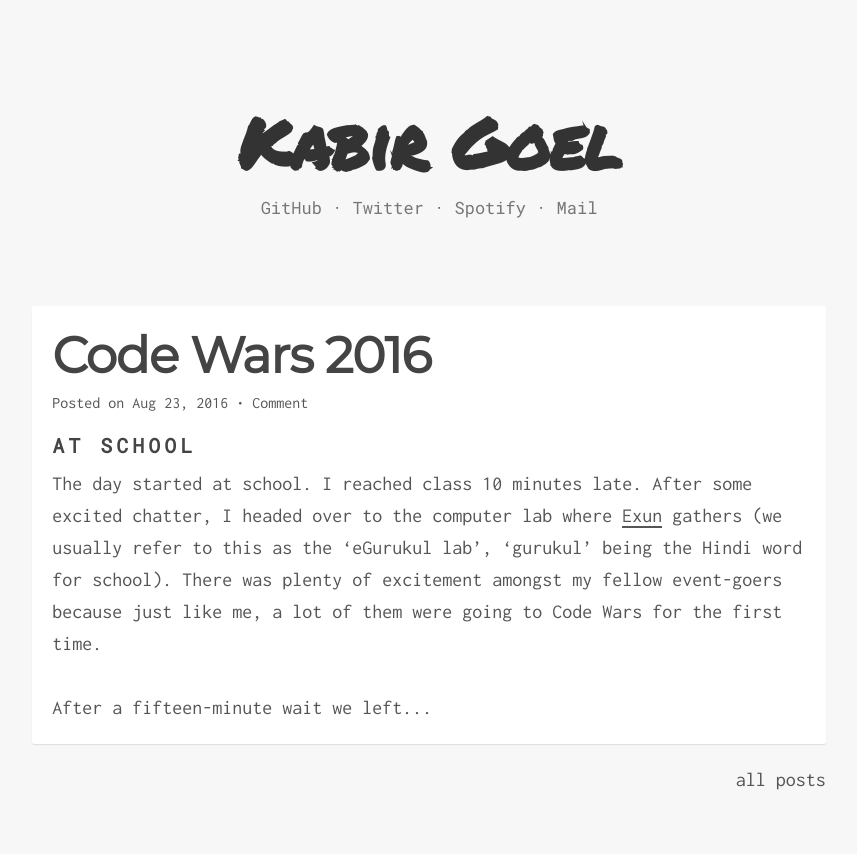
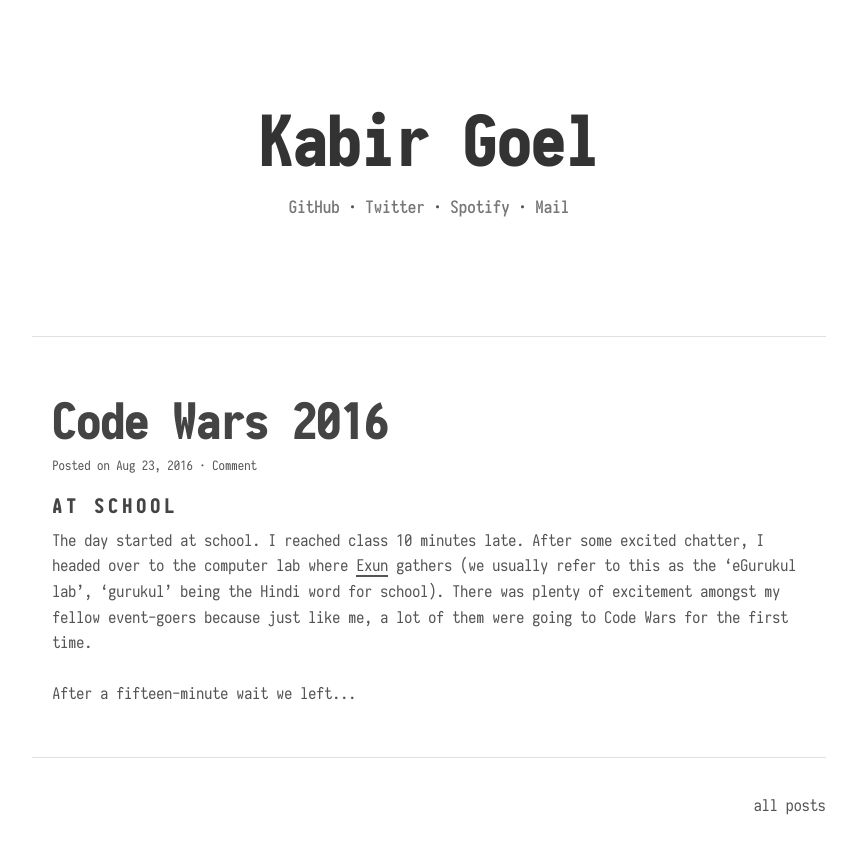
Before and after one commit to kbrgl/blog, a Jekyll site: the page built from index.html, in a window 1280 px wide. Shown: the top 854 px of the page, without its empty margins (211-1068 px from the left). Built offline with Jekyll 4.4.1, drawn with Linux system fonts in a browser that asks for light colours; comment, search, counter and statistics services are not loaded.

Commit message:
Change fonts, switch to flat design

```diff
--- a/css/main.scss
+++ b/css/main.scss
@@ -1,19 +1,36 @@
 ---
 ---
 
-@import "https://fonts.googleapis.com/css?family=Roboto+Mono|Montserrat|Permanent+Marker|Inconsolata";
+@font-face {
+    font-family: "Iosevka Term";
+    font-weight: 300;
+    src: url("../iosevka-term-regular.ttf")
+}
 
-$primary-font: "Inconsolata";
-$display-font: "Montserrat";
-$alt-font: "Roboto Mono";
+@font-face {
+    font-family: "Iosevka Term";
+    font-weight: 500;
+    src: url("../iosevka-term-medium.ttf");
+}
+
+@font-face {
+    font-family: "Iosevka Term";
+    font-weight: 700;
+    src: url("../iosevka-term-heavy.ttf");
+}
+
+$primary-font: "Iosevka Term";
+$display-font: "Iosevka Term";
+$alt-font: "Iosevka Term";
 
 // the following switches between a flat, modern design
 // and a design with some subtle shadows
-$material: true;
+$material: false;
 
 body {
   font-family: $primary-font;
-  font-size: 2rem;
+  font-weight: 300;
+  font-size: 1.6rem;
   color: #555;
   @if $material {
     background-color: #f7f7f7;
@@ -36,8 +53,9 @@ ul {
 
 .social-ul {
   list-style-type: none;
-  font-family: "Roboto Mono";
+  font-family: $alt-font;
   font-size: 1.7rem;
+  font-weight: 500;
 
   & li {
     display: inline;
@@ -158,7 +176,7 @@ article {
 
 .page-heading {
   font-size: 7rem;
-  font-family: "Permanent Marker";
+  font-family: $display-font;
 }
 
 .page-header {
```
Also changed, not shown: iosevka-term-heavy.ttf (added), iosevka-term-medium.ttf (added), iosevka-term-regular.ttf (added).
